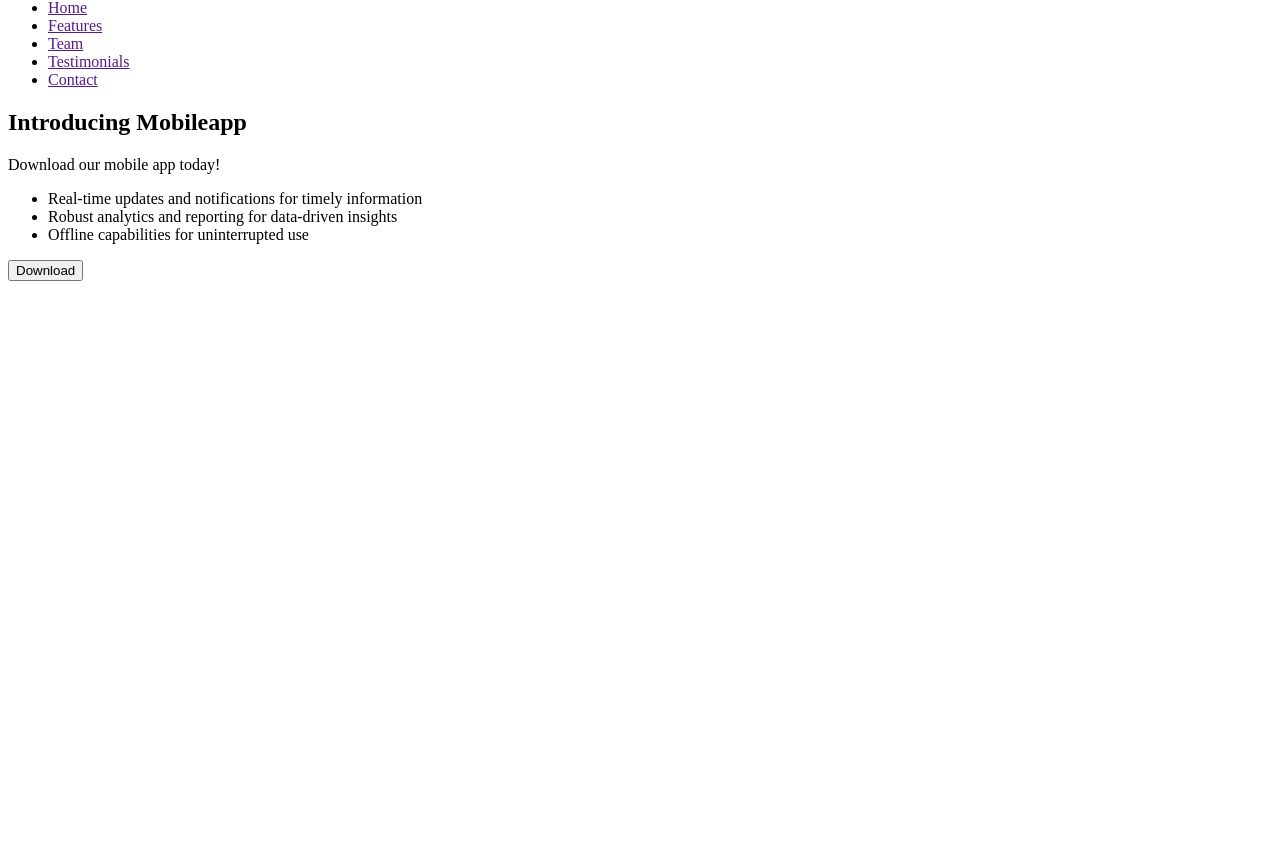
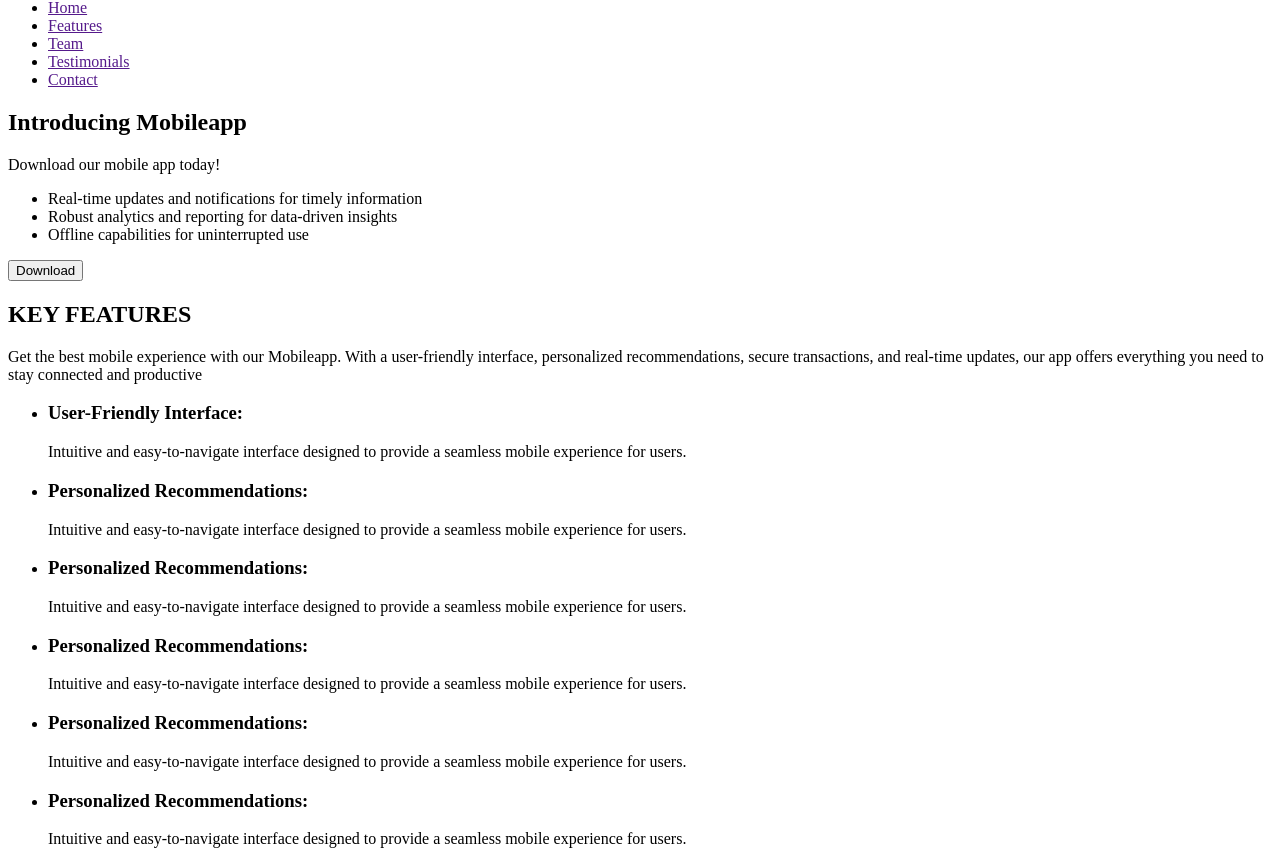
Before and after one commit to ValeraKiorkiian/goit-sunday, a plain HTML site: page index.html in a window 1280 px wide. Shown: the part 43-907 px from the top of the page. Before the commit the page ends 800 px from the top, so only its background shows below. Drawn offline with Linux system fonts and the light colour scheme.

Commit message:
added section Features

```diff
--- a/index.html
+++ b/index.html
@@ -29,6 +29,36 @@
         </ul>
         <button type="button">Download</button>
       </section>
+      <section id="Features">
+          <h2>KEY FEATURES</h2>
+          <p>Get the best mobile experience with our Mobileapp. With a user-friendly interface, personalized recommendations, secure transactions, and real-time updates, our app offers everything you need to stay connected and productive</p>
+        <ul>
+          <li>
+            <h3>User-Friendly Interface:</h3>
+            <p>Intuitive and easy-to-navigate interface designed to provide a seamless mobile experience for users.</p>
+          </li>
+          <li>
+            <h3>Personalized Recommendations:</h3>
+            <p>Intuitive and easy-to-navigate interface designed to provide a seamless mobile experience for users.</p>
+          </li>
+          <li>
+            <h3>Personalized Recommendations:</h3>
+            <p>Intuitive and easy-to-navigate interface designed to provide a seamless mobile experience for users.</p>
+          </li>
+          <li>
+            <h3>Personalized Recommendations:</h3>
+            <p>Intuitive and easy-to-navigate interface designed to provide a seamless mobile experience for users.</p>
+          </li>
+          <li>
+            <h3>Personalized Recommendations:</h3>
+            <p>Intuitive and easy-to-navigate interface designed to provide a seamless mobile experience for users.</p>
+          </li>
+          <li>
+            <h3>Personalized Recommendations:</h3>
+            <p>Intuitive and easy-to-navigate interface designed to provide a seamless mobile experience for users.</p>
+          </li>
+        </ul>
+      </section>
     </main>
     <footer></footer>
   </body>
```
